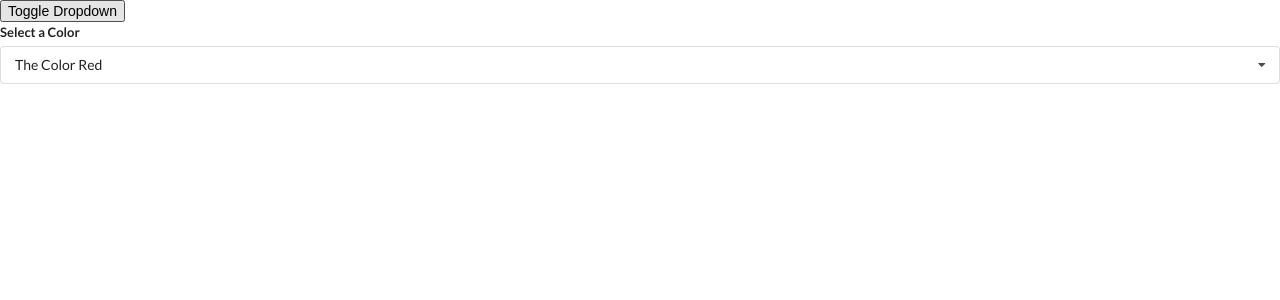
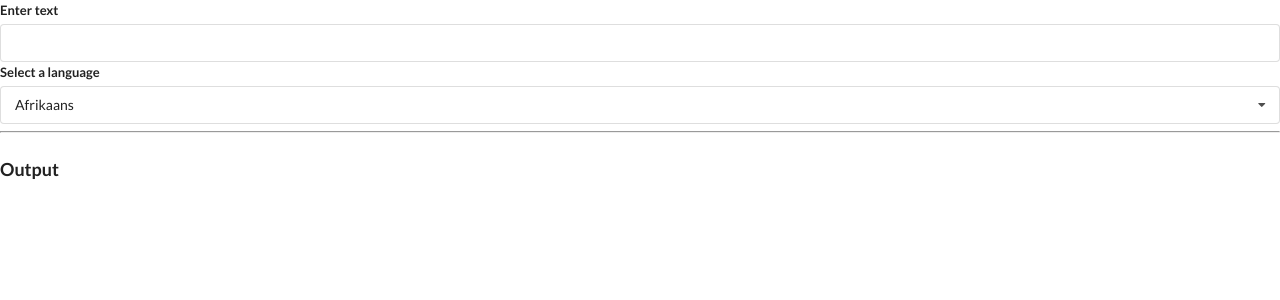
Before and after one commit to PetarDimitrov86/Modern-React-with-Redux, a React (Create React App) app in the folder widgets/: page / in a window 1280 px wide. Shown: the top 300 px of the page. Built offline with nearby package versions, Linux system fonts and the light colour scheme; no server answers.

Commit message:
useEffect for google translate api

```diff
--- a/widgets/src/App.js
+++ b/widgets/src/App.js
@@ -3,6 +3,7 @@ import React, { useState } from 'react';
 import Accordion from './components/Accordion';
 import Search from './components/Search';
 import Dropdown from './components/Dropdown';
+import Translate from './components/Translate';
 
 const items = [
     {
@@ -35,19 +36,20 @@ const options = [
 ]
 
 export default () => {
-    const [selected, setSelected] = useState(options[0]);
-    const [showDropdown, setShowDropdown] = useState(true);
+    // const [selected, setSelected] = useState(options[0]);
+    // const [showDropdown, setShowDropdown] = useState(true);
 
     return (
     <div>
         {/* <Accordion items={items}/> */}
         {/* <Search /> */}
-        <button onClick={() => setShowDropdown(!showDropdown)}>Toggle Dropdown</button>
+        {/* <button onClick={() => setShowDropdown(!showDropdown)}>Toggle Dropdown</button>
         {showDropdown &&
             <Dropdown
             selected={selected}
             onSelectedChange={setSelected}
             options={options} />
-        }
+        } */}
+        <Translate />
     </div>)
 };
--- /dev/null
+++ b/widgets/src/components/Convert.js
@@ -0,0 +1,30 @@
+import React, { useState, useEffect } from 'react';
+import axios from 'axios';
+
+const Convert = ({ language, text }) => {
+    const [translated, setTranslated] = useState('');
+
+    useEffect(() => {
+        const doTranslation = async () => {
+            const { data } = await axios.post('https://translation.googleapis.com/language/translate/v2', {}, {
+                params: {
+                    q: text,
+                    target: language.value,
+                    key: 'AIzaSyCHUCmpR7cT_yDFHC98CZJy2LTms-IwDlM'
+                }
+            });
+
+            setTranslated(data.data.translations[0].translatedText);
+        };
+
+        doTranslation();
+    }, [language, text]);
+
+    return (
+        <div>
+            <h1 className="ui header">{translated}</h1>
+        </div>
+    );
+}
+
+export default Convert
--- a/widgets/src/components/Dropdown.js
+++ b/widgets/src/components/Dropdown.js
@@ -1,6 +1,6 @@
 import React, { useState, useEffect, useRef } from 'react';
 
-const Dropdown = ({ options, selected, onSelectedChange }) => {
+const Dropdown = ({ options, selected, onSelectedChange, label }) => {
     const [open, setOpen] = useState(false);
     const ref = useRef();
 
@@ -38,7 +38,7 @@ const Dropdown = ({ options, selected, onSelectedChange }) => {
         <div ref={ref} className="ui form">
             <div className="field">
                 <label className="label">
-                    Select a Color
+                    {label}
                 </label>
                 <div
                 onClick={() => setOpen(!open)}
--- a/widgets/src/components/Translate.js
+++ b/widgets/src/components/Translate.js
@@ -1,6 +1,6 @@
 import React, { useState } from 'react';
 import Dropdown from './Dropdown'
-
+import Convert from './Convert';
 const options = [
     {
         label: 'Afrikaans',
@@ -11,17 +11,31 @@ const options = [
         value: 'ar'
     },
     {
-        label: 'Hindi',
-        value: 'hi'
+        label: 'Bulgarian',
+        value: 'bg'
     },
 ]
 
 const Translate = () => {
     const [language, setLanguage] = useState(options[0]);
+    const [text, setText] = useState('');
 
     return (
         <div>
-            <Dropdown options={options} selected={language} onSelectedChange={setLanguage} />
+            <div className="ui form">
+                <div className="field">
+                    <label>Enter text</label>
+                    <input value={text} onChange={(e) => setText(e.target.value) } />
+                </div>
+            </div>
+            <Dropdown
+            options={options}
+            selected={language}
+            onSelectedChange={setLanguage}
+            label="Select a language" />
+            <hr />
+            <h3 className="ui header">Output</h3>
+            <Convert text={text} language={language}/>
         </div>
     );
 }
```
